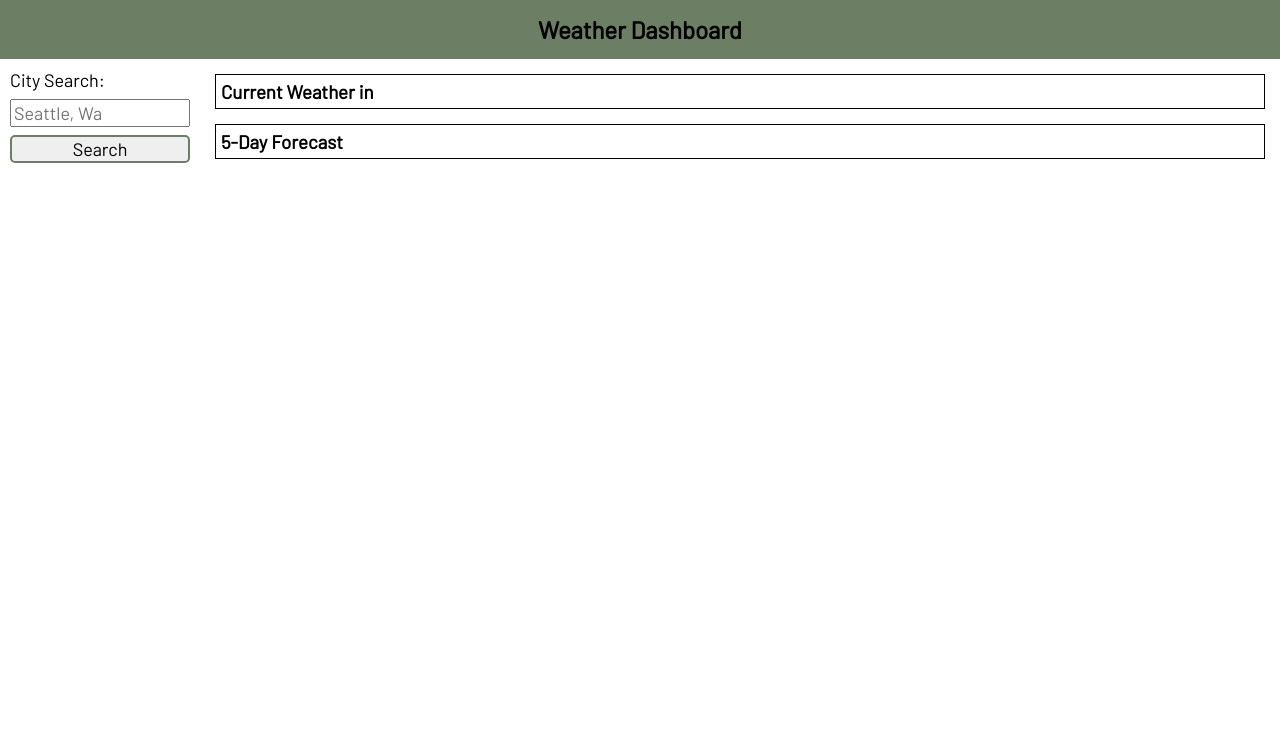
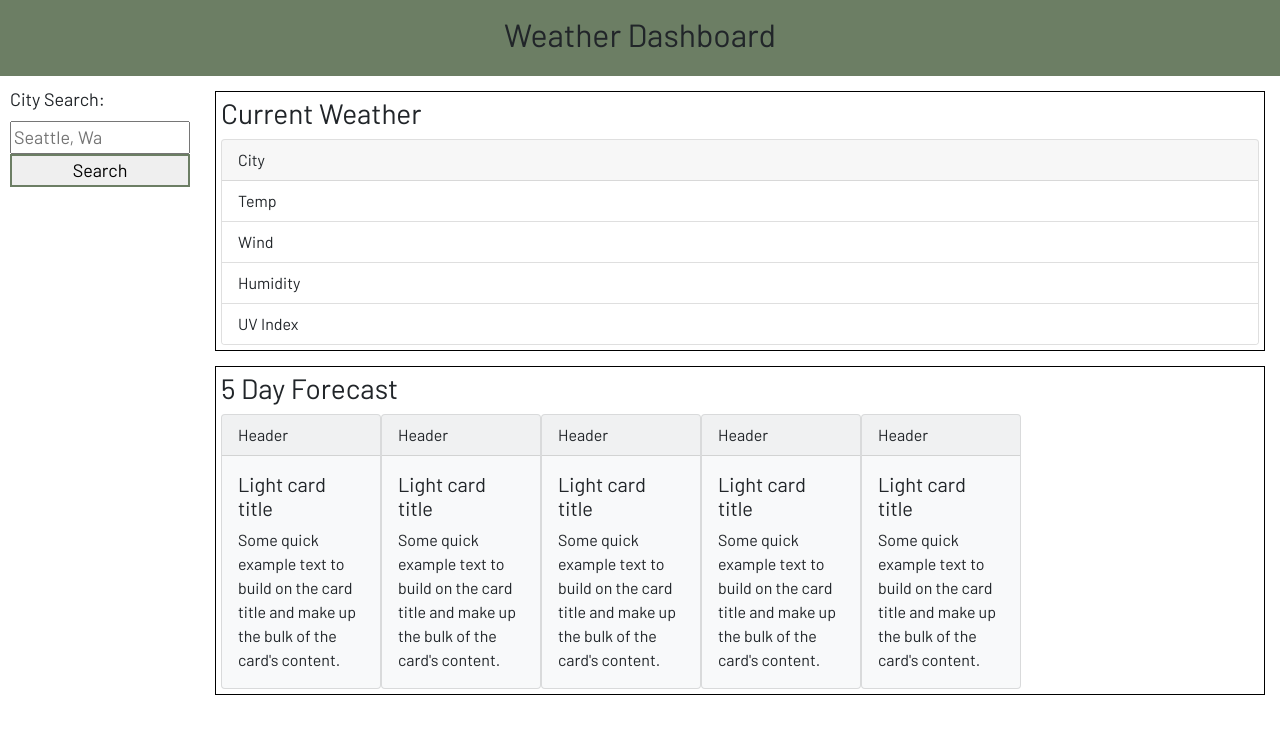
Before and after one commit to mkimborowicz/weather-dashboard, a plain HTML site: page index.html in a window 1280 px wide. Drawn offline with nearby package versions, Linux system fonts and the light colour scheme.

Commit message:
added cards to html

```diff
--- a/Assets/script.js
+++ b/Assets/script.js
@@ -0,0 +1,21 @@
+// API key 276a0385c550d64519820d182928a8c4
+var input = document.querySelector("#city-input");
+var searchBtn = document.querySelector("#search-button");
+
+var city = input.value.trim();
+
+
+function getCity(city){
+
+var url = `https://api.openweathermap.org/data/2.5/weather?q=seattle&appid=276a0385c550d64519820d182928a8c4`
+
+fetch(url)
+    .then(function(response) {
+        return response.json();
+    })
+    .then(function(data) {
+        console.log(data)
+
+    })
+}
+    searchBtn.addEventListener("click", getCity)
--- a/Assets/style.css
+++ b/Assets/style.css
@@ -52,3 +52,7 @@ main {
     margin: 15px;
     padding: 5px;
 }
+
+.forecast-cards {
+    display: flex;
+}
--- a/index.html
+++ b/index.html
@@ -9,6 +9,12 @@
     <link
       href="https://fonts.googleapis.com/css2?family=Barlow&display=swap"
       rel="stylesheet"
+    />
+    <link
+      href="https://cdn.jsdelivr.net/npm/bootstrap@5.1.3/dist/css/bootstrap.min.css"
+      rel="stylesheet"
+      integrity="sha384-1BmE4kWBq78iYhFldvKuhfTAU6auU8tT94WrHftjDbrCEXSU1oBoqyl2QvZ6jIW3"
+      crossorigin="anonymous"
     />
   </head>
 
@@ -29,12 +35,80 @@
     </aside>
 
     <main>
-        <div id="current">
-          <h3>Current Weather in</h3>
+      <div id="current">
+        <h3>Current Weather</h3>
+        <div class="card" style="width: 100%;">
+          <div class="card-header" id="current-city">
+            City
+          </div>
+          <ul class="list-group list-group-flush">
+            <li class="list-group-item">Temp</li>
+            <li class="list-group-item">Wind</li>
+            <li class="list-group-item">Humidity</li>
+            <li class="list-group-item">UV Index</li>
+          </ul>
         </div>
-        <div id="forecast">
-          <h3>5-Day Forecast</h3>
+      </div>
+
+      <div id="forecast">
+        <h3>5 Day Forecast</h3>
+        <div class="forecast-cards">
+        <div class="card text-dark bg-light" style="max-width: 10rem">
+          <div class="card-header">Header</div>
+          <div class="card-body">
+            <h5 class="card-title">Light card title</h5>
+            <p class="card-text">
+              Some quick example text to build on the card title and make up the
+              bulk of the card's content.
+            </p>
+          </div>
         </div>
+
+        <div class="card text-dark bg-light" style="max-width: 10rem">
+          <div class="card-header">Header</div>
+          <div class="card-body">
+            <h5 class="card-title">Light card title</h5>
+            <p class="card-text">
+              Some quick example text to build on the card title and make up the
+              bulk of the card's content.
+            </p>
+          </div>
+        </div>
+
+        <div class="card text-dark bg-light" style="max-width: 10rem">
+          <div class="card-header">Header</div>
+          <div class="card-body">
+            <h5 class="card-title">Light card title</h5>
+            <p class="card-text">
+              Some quick example text to build on the card title and make up the
+              bulk of the card's content.
+            </p>
+          </div>
+        </div>
+
+        <div class="card text-dark bg-light" style="max-width: 10rem">
+          <div class="card-header">Header</div>
+          <div class="card-body">
+            <h5 class="card-title">Light card title</h5>
+            <p class="card-text">
+              Some quick example text to build on the card title and make up the
+              bulk of the card's content.
+            </p>
+          </div>
+        </div>
+
+        <div class="card text-dark bg-light" style="max-width: 10rem">
+          <div class="card-header">Header</div>
+          <div class="card-body">
+            <h5 class="card-title">Light card title</h5>
+            <p class="card-text">
+              Some quick example text to build on the card title and make up the
+              bulk of the card's content.
+            </p>
+          </div>
+          </div>
+        </div>
+      </div>
     </main>
 
     <script src="./Assets/script.js"></script>
```
